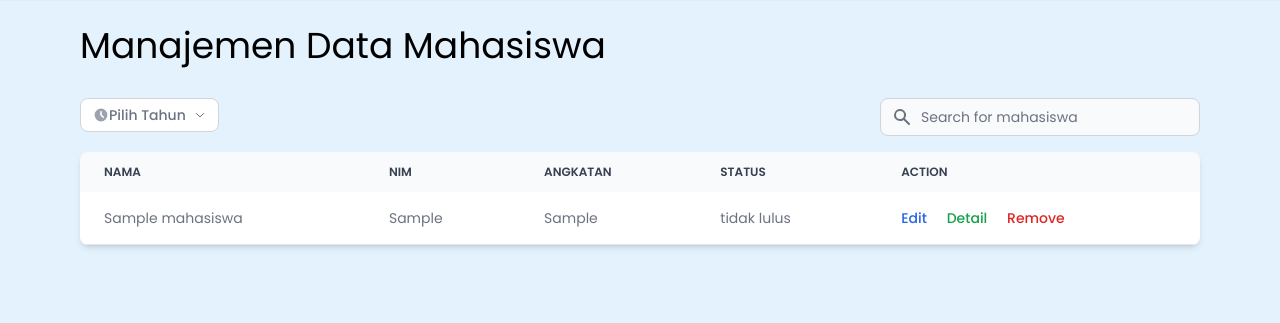
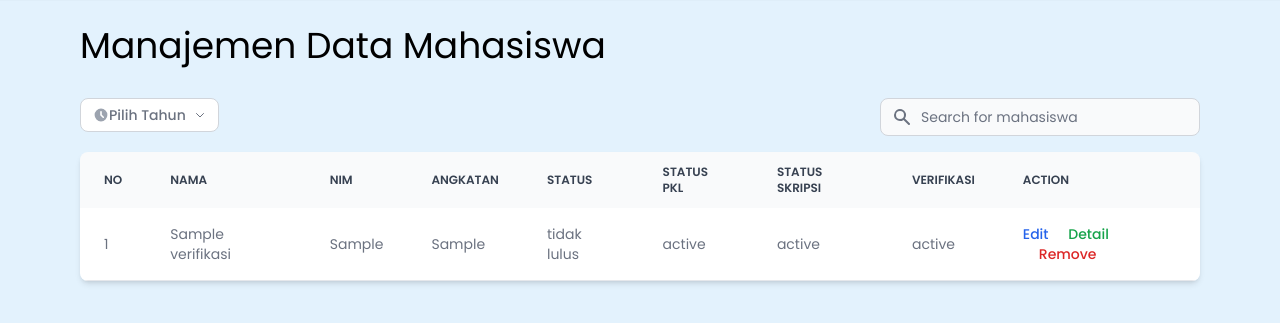
Before and after one commit to anisatulmarifah/PPL_B_6, a PHP site: page /operator/data_mahasiswa.php in a window 1280 px wide. Shown: the part 70-393 px from the top of the page. Run offline with PHP 8.4, Linux system fonts and the light colour scheme; tables that the repository leaves empty or names only in its code hold one stand-in row (values such as "Sample post"); some libraries are stand-ins or nearby versions.

Commit message:
Update data_mahasiswa.php

```diff
--- a/operator/data_mahasiswa.php
+++ b/operator/data_mahasiswa.php
@@ -85,6 +85,9 @@ require_once('../db_login.php')
         <thead class="text-xs text-gray-700 uppercase bg-gray-50 dark:bg-gray-700 dark:text-gray-400">
           <tr>
             <th scope="col" class="py-3 px-6">
+              No
+            </th>
+            <th scope="col" class="py-3 px-6">
               Nama
             </th>
             <th scope="col" class="py-3 px-6">
@@ -97,6 +100,15 @@ require_once('../db_login.php')
               Status
             </th>
             <th scope="col" class="py-3 px-6">
+              Status PKL
+            </th>
+            <th scope="col" class="py-3 px-6">
+              Status Skripsi
+            </th>
+            <th scope="col" class="py-3 px-6">
+              Verifikasi
+            </th>
+            <th scope="col" class="py-3 px-6">
               Action
             </th>
           </tr>
@@ -104,9 +116,13 @@ require_once('../db_login.php')
         <tbody>
               <!-- ambil data dari database -->
         <?php
-          $sql = "SELECT * FROM data_mahasiswa";
+          $sql = "SELECT * FROM data_mahasiswa, pkl, skripsi, verifikasi WHERE data_mahasiswa.nim = skripsi.nim";
           $result = $db->query($sql);
+          $nomor = 0;
 
+          // $sql1 = "SELECT * FROM skripsi";
+
+          // $result1 = $db->query($sql1);
           if(!$result){
           die("Invalid query: " . $db->error);
         }
@@ -115,12 +131,17 @@ require_once('../db_login.php')
 
 
             <?php
-              while($row = $result->fetch_assoc()){
+              while(($row = $result->fetch_assoc())){
+                $nomor++;
                 echo "<tr>
+                <td class='py-4 px-6 bg-white border-b dark:bg-gray-800 dark:border-gray-700 hover:bg-gray-50 dark:hover:bg-gray-600'>".$nomor. "</td>
                   <td class='py-4 px-6 bg-white border-b dark:bg-gray-800 dark:border-gray-700 hover:bg-gray-50 dark:hover:bg-gray-600'>".$row["nama"]. "</td>
                   <td class='py-4 px-6 bg-white border-b dark:bg-gray-800 dark:border-gray-700 hover:bg-gray-50 dark:hover:bg-gray-600'>".$row["nim"]. "</td>
                   <td class='py-4 px-6 bg-white border-b dark:bg-gray-800 dark:border-gray-700 hover:bg-gray-50 dark:hover:bg-gray-600'>".$row["angkatan"]. "</td>
                   <td class='py-4 px-6 bg-white border-b dark:bg-gray-800 dark:border-gray-700 hover:bg-gray-50 dark:hover:bg-gray-600'>".$row["status"]. "</td>
+                  <td class='py-4 px-6 bg-white border-b dark:bg-gray-800 dark:border-gray-700 hover:bg-gray-50 dark:hover:bg-gray-600'>".$row["status_pkl"]. "</td>
+                  <td class='py-4 px-6 bg-white border-b dark:bg-gray-800 dark:border-gray-700 hover:bg-gray-50 dark:hover:bg-gray-600'>".$row["status_skripsi"]. "</td>
+                  <td class='py-4 px-6 bg-white border-b dark:bg-gray-800 dark:border-gray-700 hover:bg-gray-50 dark:hover:bg-gray-600'>".$row["status_verifikasi"]. "</td>
                   <td class='py-4 px-6 space-x-4 bg-white border-b dark:bg-gray-800 dark:border-gray-700 hover:bg-gray-50 dark:hover:bg-gray-600'>
                     <a href='#' type='button' data-modal-toggle='editModal' class='font-medium text-blue-600 dark:text-blue-500 hover:underline'>Edit  </a>
                     <a href='#' type='button' data-modal-toggle='detailModal' class='font-medium text-green-600 dark:text-green-500 hover:underline'>Detail  </a>
@@ -128,7 +149,11 @@ require_once('../db_login.php')
                   </td>
                 </tr>";
               }
+
+
               ?>
+
+
             </td>
 
           </tr>
```
